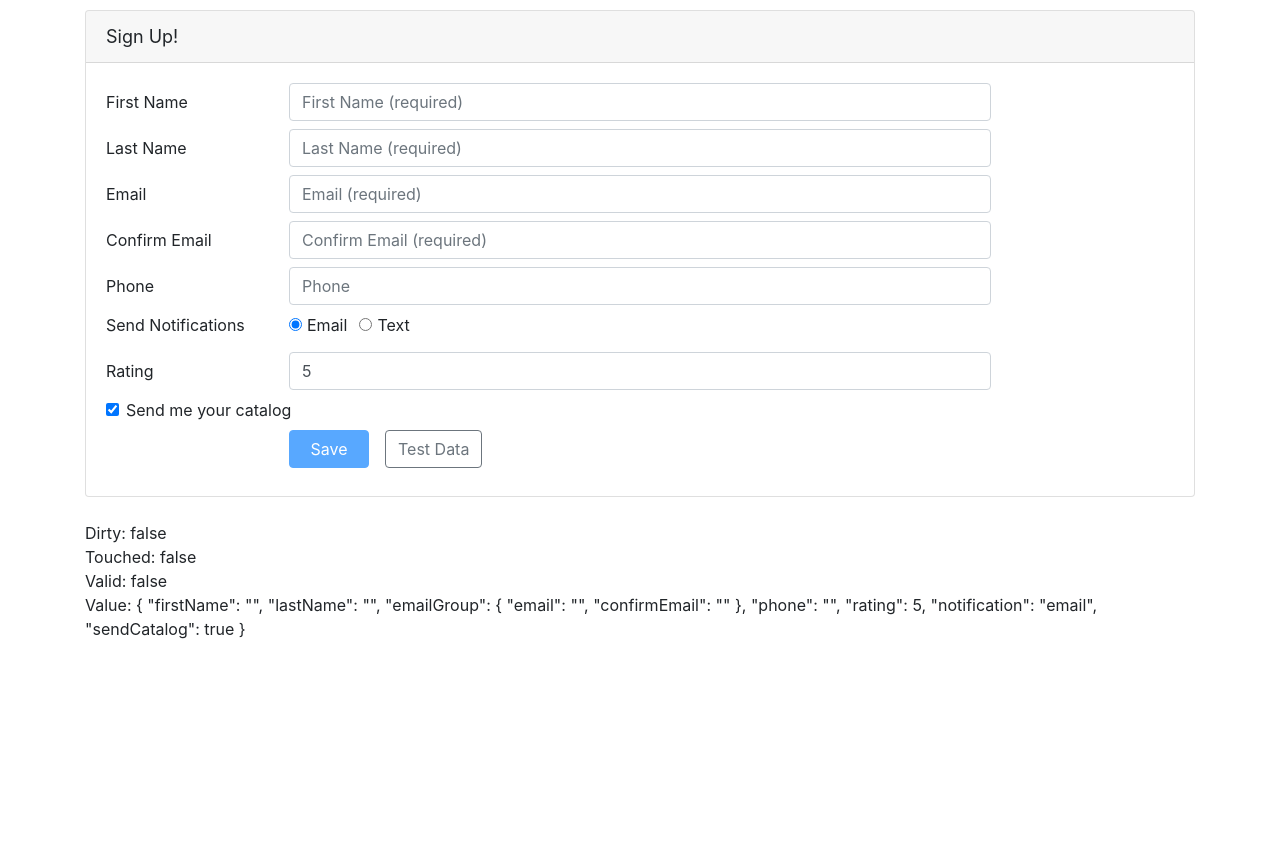
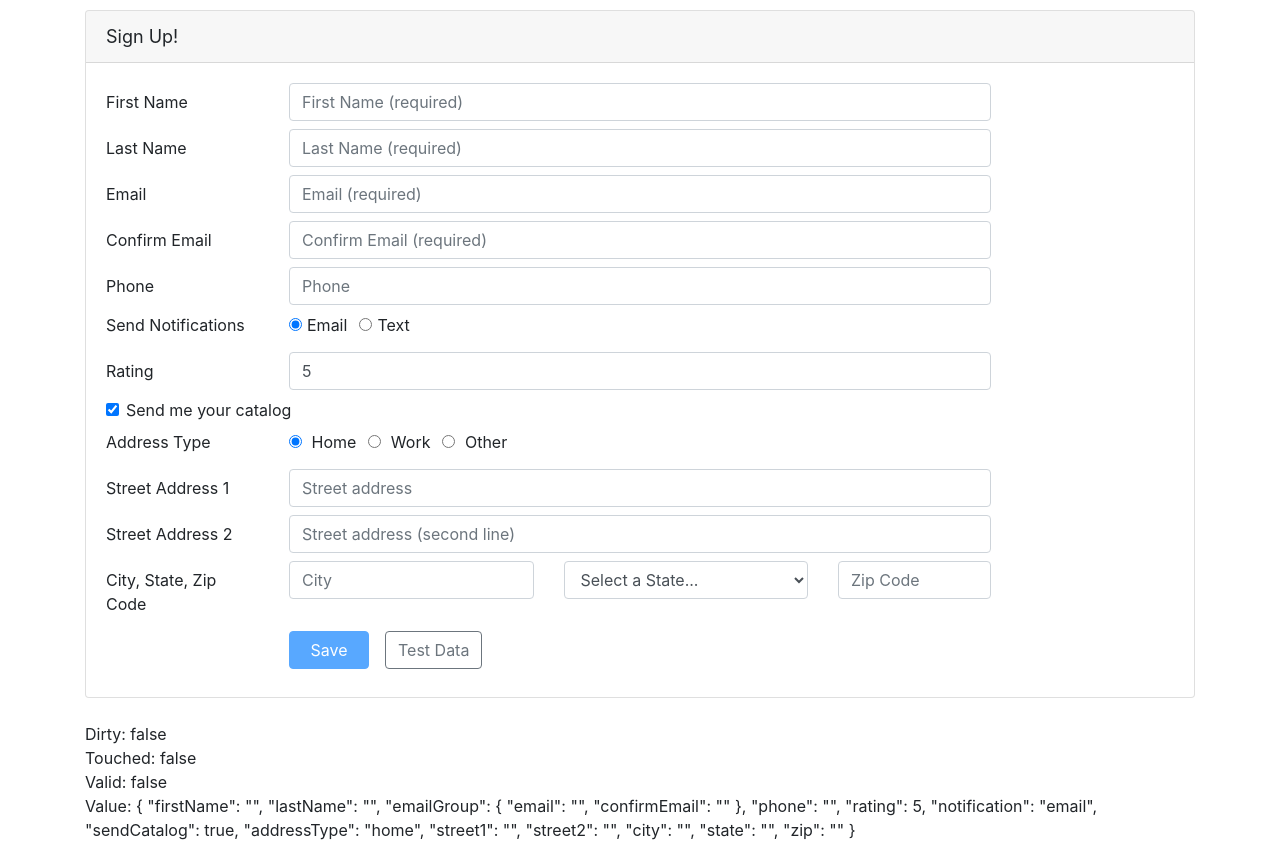
Before and after one commit to thiagodevx/angular-reactive-forms, an Angular app: page / in a window 1280 px wide. Before the commit the page ends 800 px from the top, so only its background shows below. Built offline with nearby package versions, Linux system fonts and the light colour scheme.

Commit message:
creating a form group to the address complements

```diff
--- a/src/app/customers/customer.component.html
+++ b/src/app/customers/customer.component.html
@@ -152,7 +152,7 @@
         </div>
       </div>
 
-      <!-- <div *ngIf="customer.sendCatalog">
+      <div *ngIf="customerForm.get('sendCatalog').value">
         <div class="form-group row mb-2">
           <label class="col-md-2 col-form-label pt-0">Address Type</label>
           <div class="col-md-8">
@@ -161,23 +161,26 @@
                 <input class="form-check-input"
                        id="addressType1Id"
                        type="radio"
-                       value="home"> Home
+                       value="home"
+                       formControlName="addressType"> Home
               </label>
             </div>
             <div class="form-check form-check-inline">
               <label class="form-check-label">
                 <input class="form-check-input"
-                       id="addressType1Id"
+                       id="addressType2Id"
                        type="radio"
-                       value="work"> Work
+                       value="work"
+                       formControlName="addressType"> Work
               </label>
             </div>
             <div class="form-check form-check-inline">
               <label class="form-check-label">
                 <input class="form-check-input"
-                       id="addressType1Id"
+                       id="addressType3Id"
                        type="radio"
-                       value="other"> Other
+                       value="other"
+                       formControlName="addressType"> Other
               </label>
             </div>
           </div>
@@ -190,7 +193,8 @@
             <input class="form-control"
                    id="street1Id"
                    type="text"
-                   placeholder="Street address">
+                   placeholder="Street address"
+                   formControlName="street1">
           </div>
         </div>
 
@@ -201,7 +205,8 @@
             <input class="form-control"
                    id="street2Id"
                    type="text"
-                   placeholder="Street address (second line)">
+                   placeholder="Street address (second line)"
+                   formControlName="street2">
           </div>
         </div>
 
@@ -212,11 +217,13 @@
             <input class="form-control"
                    id="cityId"
                    type="text"
-                   placeholder="City">
+                   placeholder="City"
+                   formControlName="city">
           </div>
           <div class="col-md-3">
             <select class="form-control"
-                    id="stateId">
+                    id="stateId"
+                    formControlName="state">
               <option value=""
                       disabled
                       selected
@@ -235,10 +242,11 @@
             <input class="form-control"
                    id="zipId"
                    type="number"
-                   placeholder="Zip Code">
+                   placeholder="Zip Code"
+                   formControlName="zip">
           </div>
         </div>
-      </div> -->
+      </div>
 
       <div class="form-group row mb-2">
         <div class="offset-md-2 col-md-4">
--- a/src/app/customers/customer.component.ts
+++ b/src/app/customers/customer.component.ts
@@ -39,7 +39,13 @@
       phone: '',
       rating: [5, ratingRangeFromXToY(1, 5)],
       notification: 'email',
-      sendCatalog: true
+      sendCatalog: true,
+      addressType: 'home',
+      street1: '',
+      street2: '',
+      city: '',
+      state: '',
+      zip: ''
     });
   }
 
```
